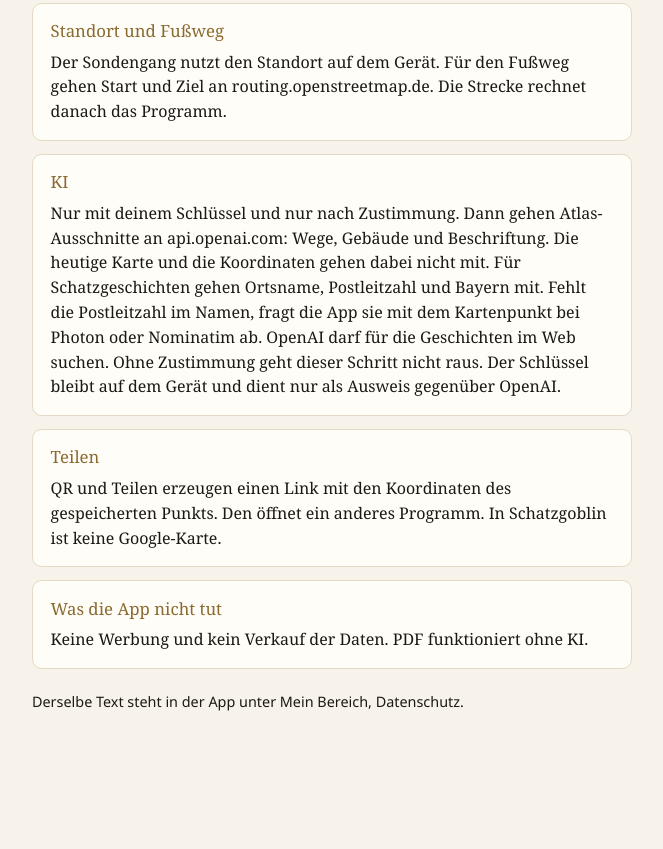
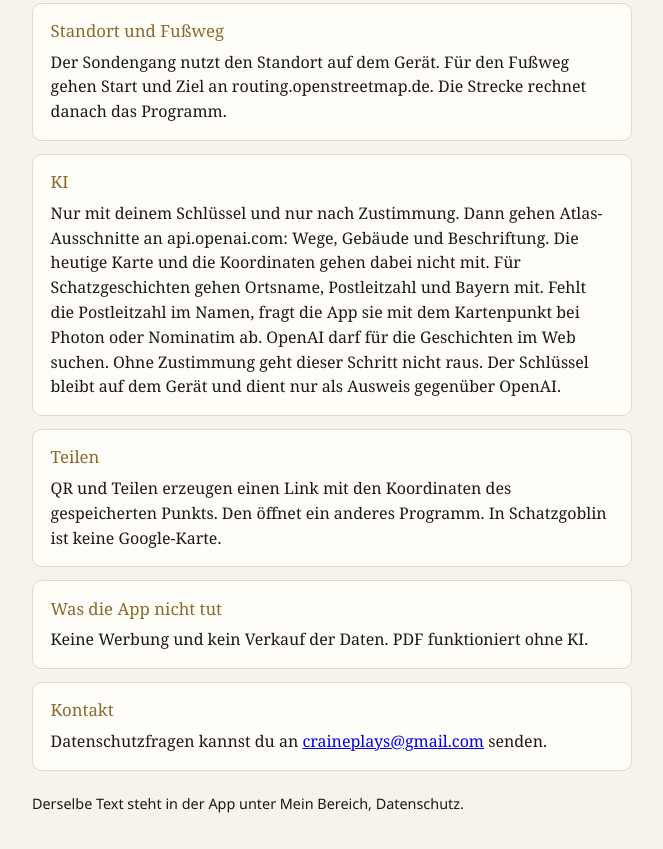
Before and after one commit to CrainePlays/schatzgoblin-datenschutz, a plain HTML site: page index.html in a window 1280 px wide. Shown: the part 695-1544 px from the top of the page, without its empty margins (308-971 px from the left). Before the commit the page ends 1473 px from the top, so only its background shows below. Drawn offline with Linux system fonts and the light colour scheme.

Commit message:
Datenschutzkontakt ergänzen

```diff
--- a/index.html
+++ b/index.html
@@ -69,7 +69,7 @@
   <main>
     <header>
       <h1>Datenschutzhinweis für Schatzgoblin</h1>
-      <p class="stand">Stand: 9. Oktober 2026</p>
+      <p class="stand">Stand: 17. November 2026</p>
     </header>
 
     <section>
@@ -107,6 +107,11 @@
       <p>Keine Werbung und kein Verkauf der Daten. PDF funktioniert ohne KI.</p>
     </section>
 
+    <section>
+      <h2>Kontakt</h2>
+      <p>Datenschutzfragen kannst du an <a href="mailto:craineplays@gmail.com">craineplays@gmail.com</a> senden.</p>
+    </section>
+
     <footer>
       Derselbe Text steht in der App unter Mein Bereich, Datenschutz.
     </footer>
```
